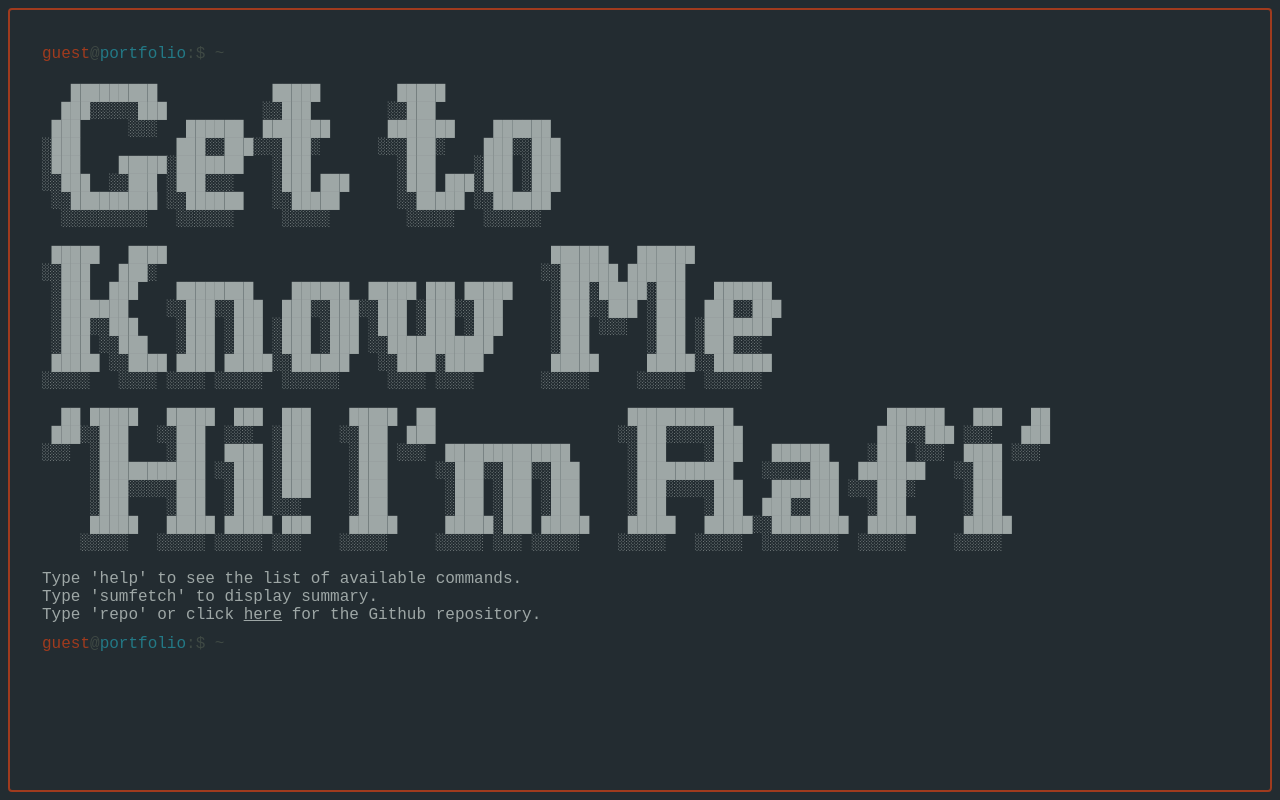
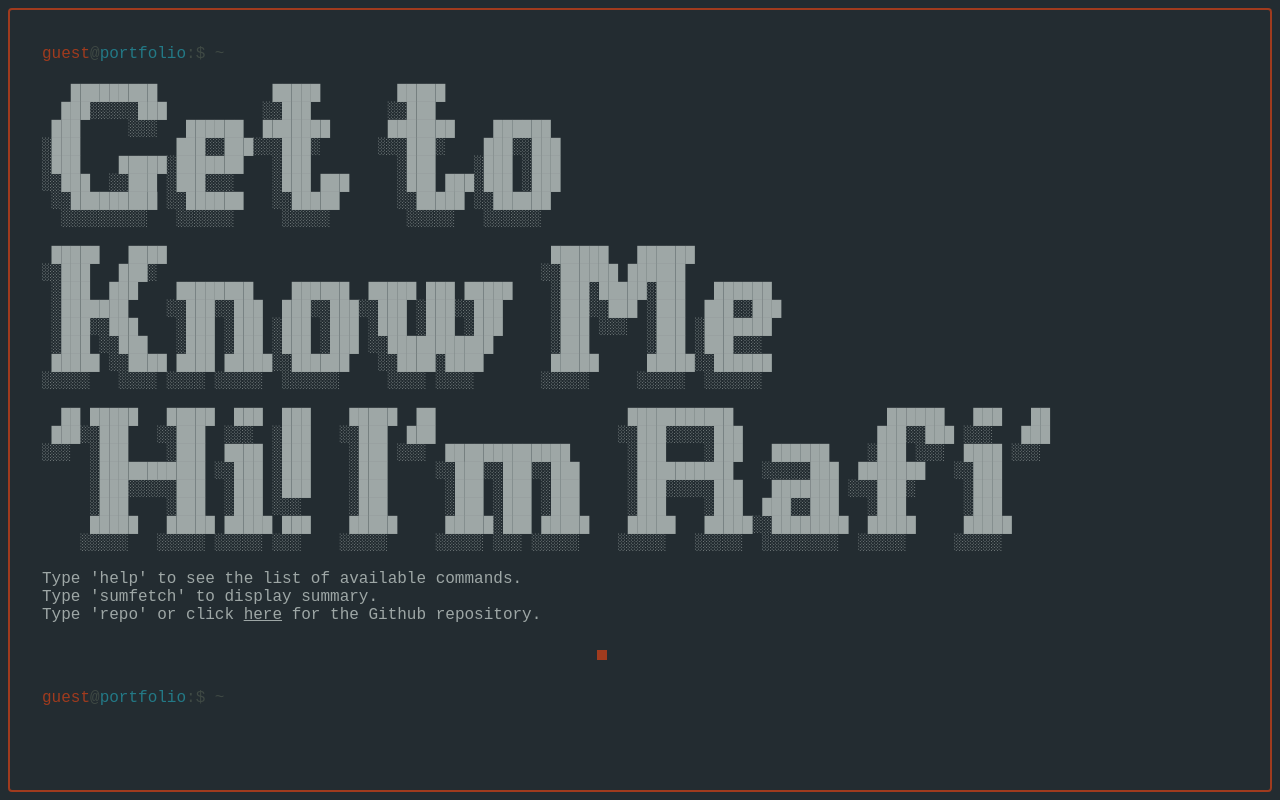
Before and after one commit to LazyCats07/portofolio, a Next.js app: page / in a window 1280 px wide. Built offline with nearby package versions, Linux system fonts and the light colour scheme; a web font is replaced by a local one.

Commit message:
Add animated pixel component

```diff
--- /dev/null
+++ b/src/components/AnimatedPixel.tsx
@@ -0,0 +1,36 @@
+import React, { useEffect, useRef } from 'react';
+
+const AnimatedPixel: React.FC = () => {
+  const canvasRef = useRef<HTMLCanvasElement>(null);
+
+  useEffect(() => {
+    const canvas = canvasRef.current;
+    if (!canvas) return;
+    const ctx = canvas.getContext('2d');
+    if (!ctx) return;
+
+    const width = canvas.width;
+    let x = 0;
+
+    const draw = () => {
+      ctx.clearRect(0, 0, width, canvas.height);
+      ctx.fillStyle = '#A03B1E';
+      ctx.fillRect(x, 10, 10, 10);
+      x = (x + 1) % width;
+      requestAnimationFrame(draw);
+    };
+
+    draw();
+  }, []);
+
+  return (
+    <canvas
+      ref={canvasRef}
+      width={150}
+      height={30}
+      className="block mx-auto my-4 pixel-animation"
+    />
+  );
+};
+
+export default AnimatedPixel;
--- a/src/pages/index.tsx
+++ b/src/pages/index.tsx
@@ -4,6 +4,7 @@ import config from '../../config.json';
 import { Input } from '../components/input';
 import { useHistory } from '../components/history/hook';
 import { History } from '../components/history/History';
+import AnimatedPixel from '../components/AnimatedPixel';
 import { banner } from '../utils/bin';
 
 interface IndexPageProps {
@@ -45,6 +46,8 @@ const IndexPage: React.FC<IndexPageProps> = ({ inputRef }) => {
         <div ref={containerRef} className="overflow-y-auto h-full terminal-width">
           <History history={history} />
 
+          <AnimatedPixel />
+
           <Input
             inputRef={inputRef}
             containerRef={containerRef}
--- a/src/styles/global.css
+++ b/src/styles/global.css
@@ -49,3 +49,5 @@ div#__next > div {
   display: inline-block;
   text-decoration: underline;
 }
+
+.pixel-animation { image-rendering: pixelated; }
```
